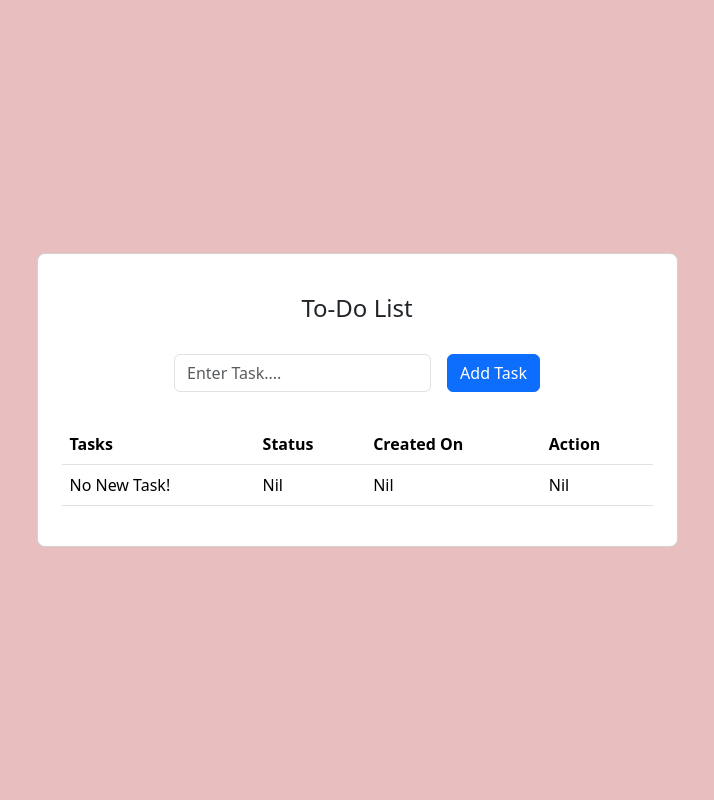
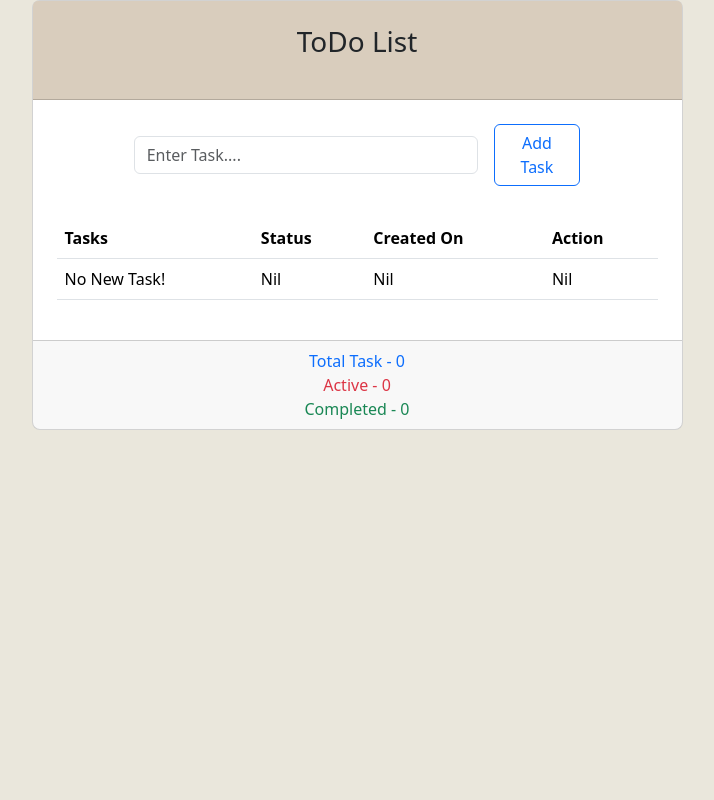
Before and after one commit to VishalChaudhary-Github/To-Do, a Django app: page / in a window 1280 px wide. Shown: the whole page, without its empty margins (283-997 px from the left). Run offline with Django 4.2, Linux system fonts and the light colour scheme; data that the repository does not hold is empty.

Commit message:
Modified

```diff
--- a/ToDo_app/templates/home.html
+++ b/ToDo_app/templates/home.html
@@ -7,34 +7,33 @@
     <link href="https://cdn.jsdelivr.net/npm/bootstrap@5.3.2/dist/css/bootstrap.min.css" rel="stylesheet"
           integrity="sha384-T3c6CoIi6uLrA9TneNEoa7RxnatzjcDSCmG1MXxSR1GAsXEV/Dwwykc2MPK8M2HN" crossorigin="anonymous">
 </head>
-<body>
+<body style="background-color: #EAE7DC">
 <script src="https://cdn.jsdelivr.net/npm/bootstrap@5.3.2/dist/js/bootstrap.bundle.min.js"
         integrity="sha384-C6RzsynM9kWDrMNeT87bh95OGNyZPhcTNXj1NW7RuBCsyN/o0jlpcV8Qyq46cDfL"
         crossorigin="anonymous"></script>
-
-<section class="vh-100" style="background-color: #e8bebe;">
-  <div class="container py-5 h-100">
-    <div class="row d-flex justify-content-center align-items-center h-100">
+<div class="container">
+<div class="d-flex justify-content-center align-items-center h-100">
       <div class="col col-lg-9 col-xl-7">
         <div class="card rounded-3">
+            <div class="card-header" style="background-color: #d9cdbd">
+                <h3 class="text-center my-3 pb-3">ToDo List</h3>
+            </div>
           <div class="card-body p-4">
-
-            <h4 class="text-center my-3 pb-3">To-Do List</h4>
 
             <form class="row row-cols-lg-auto g-3 justify-content-center align-items-center mb-4 pb-2" method="POST" action="{% url 'add-task' %}">
                 {% csrf_token %}
-              <div class="col-12">
+              <div class="col-lg-7">
                 <div class="form-outline">
                   <input type="text" id="form1" class="form-control" placeholder="Enter Task...." name="TASK" />
                 </div>
               </div>
 
-              <div class="col-12">
-                <button type="submit" class="btn btn-primary">Add Task</button>
+              <div class="col-lg-2">
+                <button type="submit" class="btn btn-outline-primary">Add Task</button>
               </div>
             </form>
 
-            <table class="table mb-3">
+            <table class="table mb-3 table-hover">
               <thead>
                 <tr>
                   <th scope="col">Tasks</th>
@@ -50,8 +49,8 @@
                   <td>{{ i.get_status_display }}</td>
                     <td>{{ i.created_on }}</td>
                   <td>
-                      <a href="{% url 'task-done' i.pk %}" class="btn btn-success">Done</a>
-                      <a href="{% url 'del-task' i.pk %}" class="btn btn-danger">Delete</a>
+                      <a href="{% url 'task-done' i.pk %}" class="btn btn-outline-success">Done</a>
+                      <a href="{% url 'del-task' i.pk %}" class="btn btn-outline-danger">Delete</a>
                   </td>
                 </tr>
               {% empty %}
@@ -66,11 +65,14 @@
             </table>
 
           </div>
+            <div class="card-footer"><div class="text-center">
+                <div class="text-primary">Total Task - {{ total }}</div>
+                <div class="text-danger">Active - {{ active }}</div>
+                <div class="text-success">Completed - {{ completed }}</div></div>
+            </div>
         </div>
       </div>
-    </div>
-  </div>
-</section>
-
+</div>
+</div>
 </body>
 </html>
--- a/ToDo_app/views.py
+++ b/ToDo_app/views.py
@@ -6,7 +6,10 @@ from django.urls import reverse
 
 
 def home(request):
-    context = {'task_list': ToDoTask.objects.all().order_by('-last_modified')}
+    context = {'task_list': ToDoTask.objects.all().order_by('-created_on', 'status'),
+               'total': ToDoTask.objects.all().count(),
+               'active': ToDoTask.objects.filter(status=1).count(),
+               'completed': ToDoTask.objects.filter(status=2).count()}
     return render(request, 'home.html', context=context)
 
 
```
